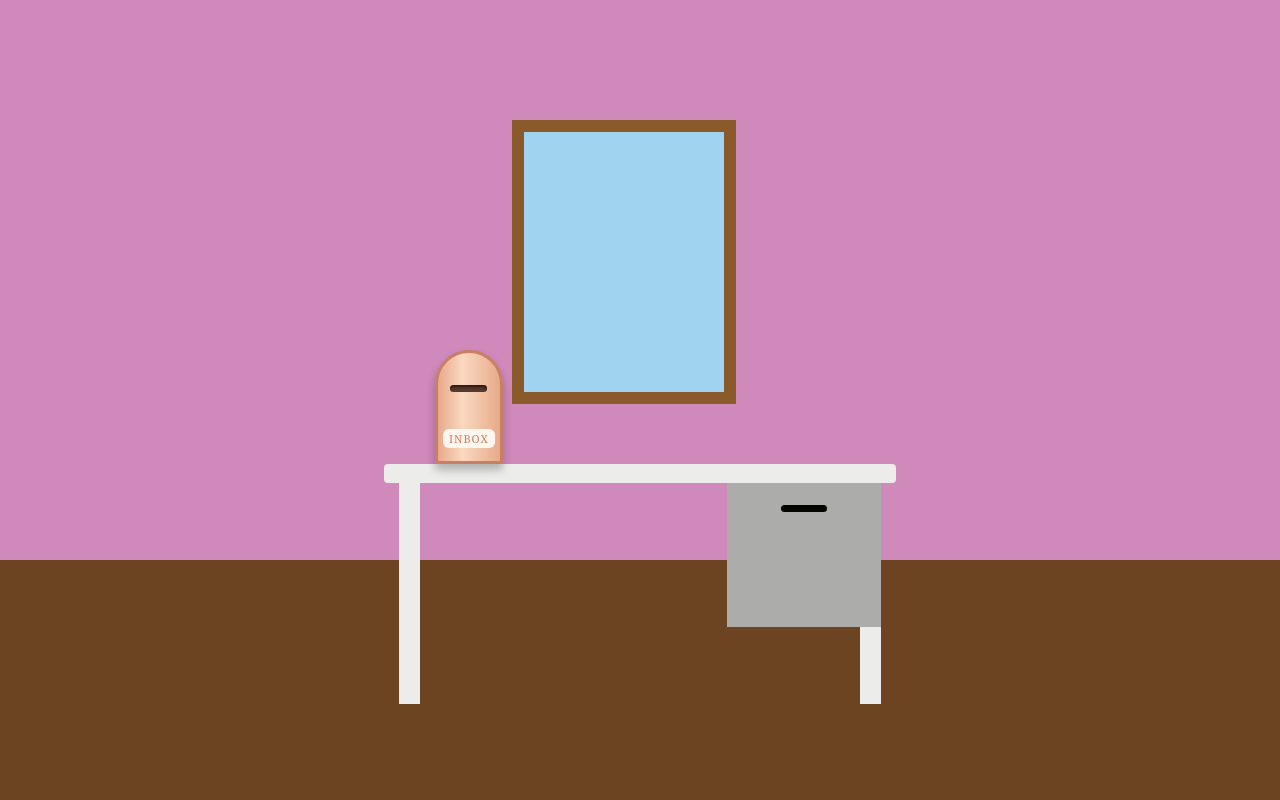
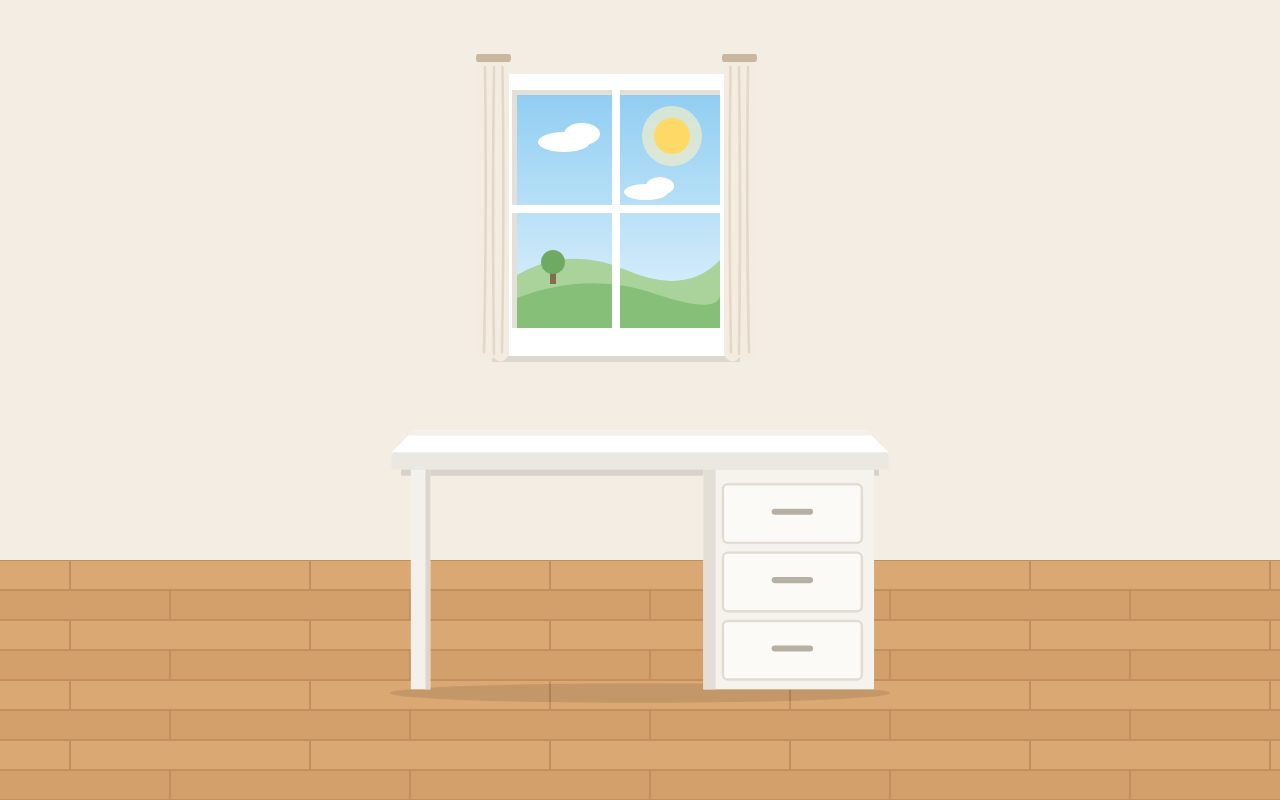
Before and after one commit to AntoniouFot/my-desk, a plain HTML site: page index.html in a window 1280 px wide. Drawn offline with Linux system fonts and the light colour scheme.

Commit message:
day and night

```diff
--- a/index.html
+++ b/index.html
@@ -15,7 +15,7 @@
         left: 0;
         width: 100%;
         height: 70%;
-        background: #cf89ba;
+        background: #f4ede3;
       }
       .floor {
         position: absolute;
@@ -23,126 +23,84 @@
         left: 0;
         width: 100%;
         height: 30%;
-        background: #6d4421;
+        background: url(images/floor-tile.svg);
+        background-size: 240px 60px;
       }
       .window {
         position: absolute;
-        top: 15%;
-        left: 40%;
-        width: 200px;
-        height: 260px;
-        background: #9fd3f0;
-        border: 12px solid #8b5a2b;
+        top: 8%;
+        left: 38%;
+        width: 260px;
+        aspect-ratio: 260 / 320;
         cursor: pointer;
-        transition: background 0.4s;
       }
-      .window.closed {
-        background: #4a6b82;
+      .window .layer {
+        position: absolute;
+        top: 0;
+        left: 0;
+        width: 100%;
+      }
+      .curtain {
+        position: absolute;
+        top: -3%;
+        width: 27%;
+        transition: transform 0.6s;
+      }
+      .curtain.left {
+        left: -4%;
+        transform-origin: left;
+        transform: scaleX(0.5);
+      }
+      .curtain.right {
+        left: 104%;
+        transform-origin: left;
+        transform: scaleX(-0.5);
+      }
+      .window.closed .curtain.left {
+        transform: scaleX(2);
+      }
+      .window.closed .curtain.right {
+        transform: scaleX(-2);
       }
       .desk {
         position: absolute;
         bottom: 12%;
         left: 30%;
         width: 40%;
-        height: 30%;
-      }
-      .desk-top {
-        position: absolute;
-        top: 0;
-        left: 0;
-        width: 100%;
-        height: 8%;
-        background: #ececea;
-        border-radius: 4px;
-      }
-      .desk-leg {
-        position: absolute;
-        top: 8%;
-        width: 4%;
-        height: 92%;
-        background: #ececea;
-      }
-      .desk-leg.left {
-        left: 3%;
-      }
-      .desk-leg.right {
-        right: 3%;
-      }
-      .drawer {
-        position: absolute;
-        top: 8%;
-        right: 3%;
-        width: 30%;
-        height: 60%;
-        background: #acacaa;
-      }
-      .handle {
-        position: absolute;
-        top: 15%;
-        left: 35%;
-        width: 30%;
-        height: 5%;
-        background: #050500;
-        border-radius: 4px;
-      }
-      .mailbox {
-        position: absolute;
-        bottom: 100%;
-        left: 10%;
-        width: 12%;
-        height: 45%;
-        background: linear-gradient(to right, #e8a98a, #f9d9c0 40%, #e8a98a);
-        border: 3px solid #c97f63;
-        border-radius: 50px 50px 6px 6px;
-        box-shadow: 0 6px 8px rgba(0, 0, 0, 0.25);
-      }
-      .mailbox-slot {
-        position: absolute;
-        top: 30%;
-        left: 20%;
-        width: 60%;
-        height: 6%;
-        background: #5a3a2e;
-        border-radius: 4px;
-        box-shadow: inset 0 2px 3px rgba(0, 0, 0, 0.6);
-      }
-      .mailbox-label {
-        position: absolute;
-        bottom: 12%;
-        left: 50%;
-        transform: translateX(-50%);
-        background: #fff7ef;
-        color: #c97f63;
-        font-family: Georgia, serif;
-        font-size: 11px;
-        letter-spacing: 1px;
-        padding: 2px 6px;
-        border-radius: 6px;
       }
     </style>
   </head>
   <body>
     <div class="wall" id="wall"></div>
     <div class="floor" id="floor"></div>
-    <div class="window" id="window"></div>
-    <div class="desk">
-      <div class="desk-top"></div>
-      <div class="mailbox">
-        <div class="mailbox-slot"></div>
-        <div class="mailbox-label">INBOX</div>
-      </div>
-      <div class="desk-leg left"></div>
-      <div class="desk-leg right"></div>
-      <div class="drawer">
-        <div class="handle"></div>
-      </div>
+    <div class="window" id="window">
+      <img class="layer" id="sky" src="images/sky-day.svg" />
+      <img class="layer" src="images/window-frame.svg" />
+      <img class="curtain left" src="images/curtain.svg" />
+      <img class="curtain right" src="images/curtain.svg" />
     </div>
+    <img class="desk" src="images/desk.svg" />
 
     <script>
+      // Βρίσκουμε το παράθυρο και τον ουρανό
       const win = document.getElementById("window");
+      const sky = document.getElementById("sky");
+
+      // Κλικ στο παράθυρο: ανοιγοκλείνουν οι κουρτίνες
       win.addEventListener("click", () => {
         win.classList.toggle("closed");
       });
+
+      // Τι ώρα είναι;
+      const hour = new Date().getHours();
+      console.log(hour);
+
+      // Νύχτα ή μέρα;
+      if (hour < 7 || hour >= 20) {
+        sky.src = "images/sky-night.svg";
+      } else {
+        sky.src = "images/sky-day.svg";
+      }
     </script>
   </body>
 </html>
```
